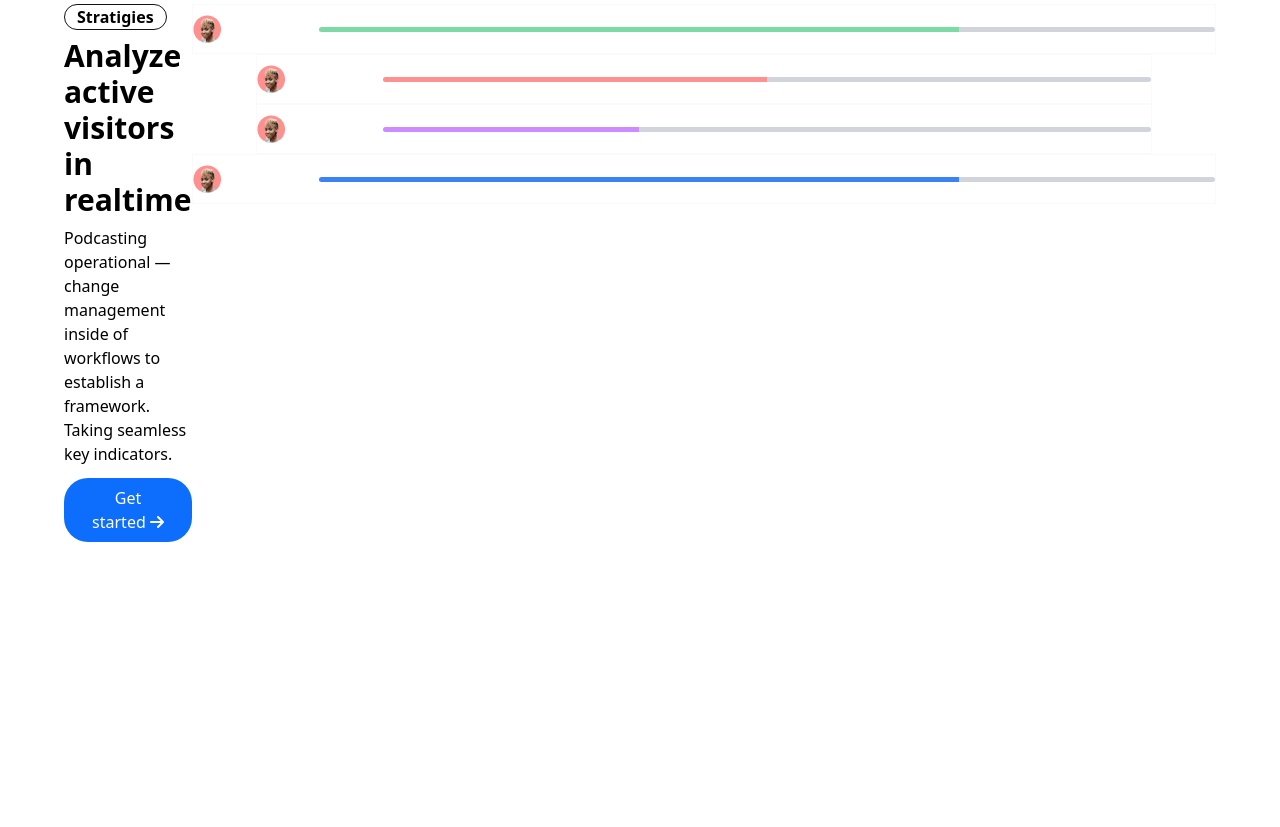
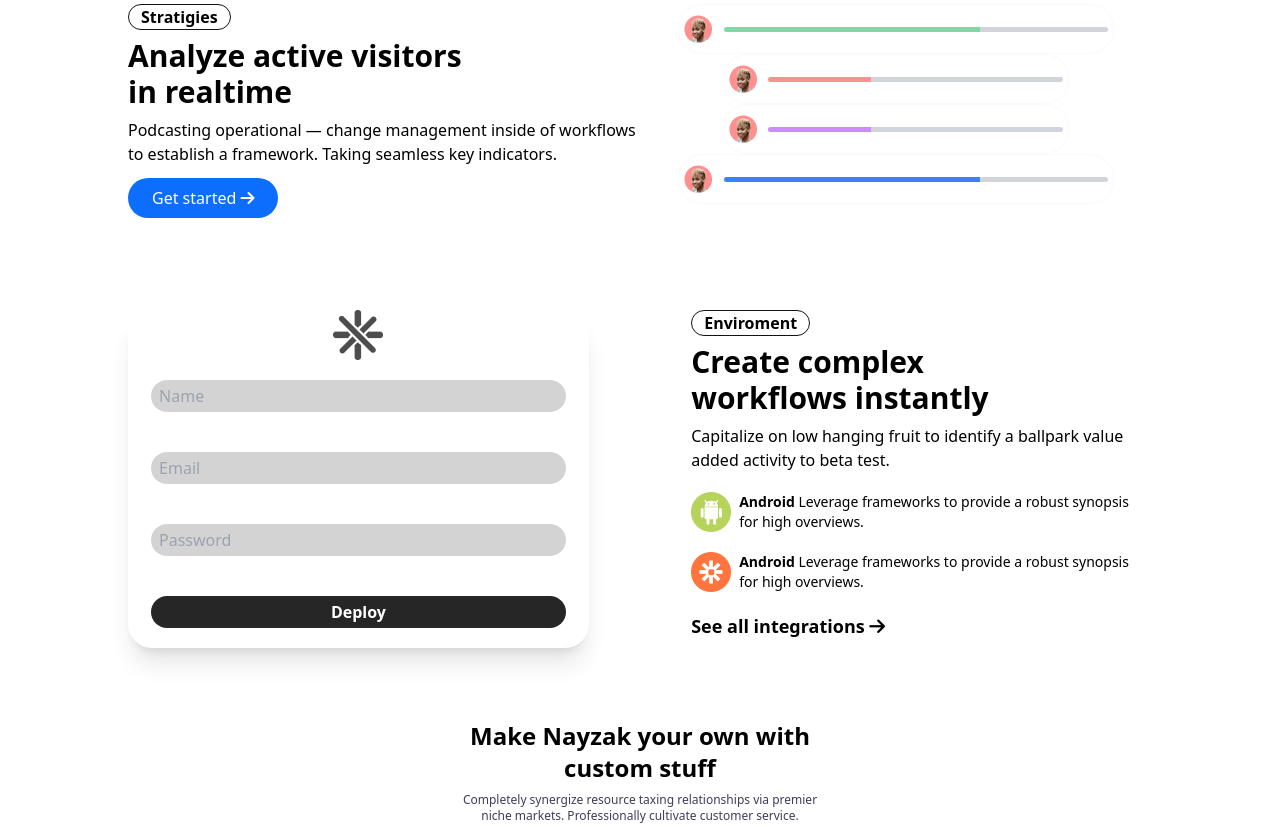
Before and after one commit to mudassirarif17/minti, a website built with Vite: page index.html in a window 1280 px wide. Shown: the part 940-1767 px from the top of the page. Before the commit the page ends 1574 px from the top, so only its background shows below. Built offline with nearby package versions, Linux system fonts and the light colour scheme.

Commit message:
custom stuff is ready

```diff
--- a/index.html
+++ b/index.html
@@ -75,8 +75,9 @@
     </div>
 
     <!-- Stratigies -->
-    <div class="w-[90vw] mx-auto my-20 flex">
-        <div class="w-[45vw]">
+    <div class="w-[80vw] mx-auto my-20 flex flex-col md:flex-row">
+
+        <div class="w-full md:w-[40vw]">
             <button class="border border-[#121212] font-semibold px-3 rounded-3xl ">Stratigies</button>
             <h1 class=" my-2 text-3xl font-semibold">Analyze active visitors <br> in realtime</h1>
             <p>Podcasting operational — change management inside of workflows to establish a framework. Taking seamless
@@ -86,55 +87,113 @@
                 started
                 <i class="fa-solid fa-arrow-right"></i></button>
         </div>
+
         <!-- bARS -->
-        <div class="w-45vw">
+        <div class="w-full md:w-[40vw]">
             <div
-                class="bg-[#FFFFFF] border border-[#FAFAFA] w-[80vw] h-[50px] flex items-center mx-auto justify-between">
+                class="bg-[#ffffff] border border-[#FAFAFA] w-[80vw] md:w-[34vw] h-[50px] flex items-center mx-auto justify-between md:justify-around rounded-3xl">
                 <div>
                     <img class="" src="./img/Group 11 Copy 7.png" alt="">
                 </div>
                 <div class="flex">
-                    <div class="bg-[#7EDAA4] w-[50vw] h-[5px] rounded-s-md"></div>
-                    <div class="bg-gray-300 w-[20vw] h-[5px] rounded-e-md"></div>
+                    <div class="bg-[#7EDAA4] w-[50vw] md:w-[20vw] h-[5px] rounded-s-md"></div>
+                    <div class="bg-gray-300 w-[20vw] md:w-[10vw] h-[5px] rounded-e-md"></div>
                 </div>
             </div>
 
             <div
-                class="bg-[#FFFFFF] border border-[#FAFAFA] w-[70vw] h-[50px]  flex items-center mx-auto justify-between">
+                class="bg-[#ffffff] border border-[#FAFAFA] w-[67vw] md:w-[27vw] h-[50px] flex items-center mx-auto justify-between md:justify-around rounded-3xl">
                 <div>
                     <img class="" src="./img/Group 11 Copy 7.png" alt="">
                 </div>
                 <div class="flex">
-                    <div class="bg-[#FF9090] w-[30vw] h-[5px] rounded-s-md"></div>
-                    <div class="bg-gray-300 w-[30vw] h-[5px] rounded-e-md"></div>
+                    <div class="bg-[#FF9090] w-[30vw]  md:w-[8vw] h-[5px] rounded-s-md"></div>
+                    <div class="bg-gray-300 w-[30vw]  md:w-[15vw] h-[5px] rounded-e-md"></div>
                 </div>
             </div>
 
             <div
-                class="bg-[#FFFFFF] border border-[#FAFAFA] w-[70vw] h-[50px]  flex items-center mx-auto justify-between">
+                class="bg-[#ffffff] border border-[#FAFAFA] w-[67vw] md:w-[27vw] h-[50px] flex items-center mx-auto justify-between md:justify-around rounded-3xl">
                 <div>
                     <img class="" src="./img/Group 11 Copy 7.png" alt="">
                 </div>
                 <div class="flex">
-                    <div class="bg-[#CE8BFF] w-[20vw] h-[5px] rounded-s-md"></div>
-                    <div class="bg-gray-300 w-[40vw] h-[5px] rounded-e-md"></div>
+                    <div class="bg-[#CE8BFF] w-[20vw] md:w-[8vw] h-[5px] rounded-s-md"></div>
+                    <div class="bg-gray-300 w-[40vw] md:w-[15vw] h-[5px] rounded-e-md"></div>
                 </div>
             </div>
 
             <div
-                class="bg-[#FFFFFF] border border-[#FAFAFA] w-[80vw] h-[50px] flex items-center mx-auto justify-between">
+                class="bg-[#ffffff] border border-[#FAFAFA] w-[80vw] md:w-[34vw] h-[50px] flex items-center mx-auto justify-between md:justify-around rounded-3xl">
                 <div>
                     <img class="" src="./img/Group 11 Copy 7.png" alt="">
                 </div>
                 <div class="flex">
-                    <div class="bg-blue-500 w-[50vw] h-[5px] rounded-s-md"></div>
-                    <div class="bg-gray-300 w-[20vw] h-[5px] rounded-e-md"></div>
+                    <div class="bg-blue-500 w-[50vw] md:w-[20vw] h-[5px] rounded-s-md"></div>
+                    <div class="bg-gray-300 w-[20vw] md:w-[10vw] h-[5px] rounded-e-md"></div>
                 </div>
             </div>
 
         </div>
 
     </div>
+
+
+    <!-- Work Flow Instantly -->
+    <div class="w-[80vw] mx-auto md:flex md:flex-row-reverse md:justify-between ">
+
+        <div class="w-full md:w-[36vw] ">
+            <button class="border border-[#121212] font-semibold px-3 rounded-3xl ">Enviroment</button>
+            <h1 class="my-2 text-3xl font-semibold">Create complex <br> workflows instantly</h1>
+            <p>Capitalize on low hanging fruit to identify a ballpark value added activity to beta test.</p>
+
+            <div class="flex my-5 items-center">
+                <img class="w-[50px] h-[100%]" src="./img/Android Solid.png" alt="">
+                <p class="mx-2 text-sm"><b>Android</b> Leverage frameworks to provide a robust synopsis for high
+                    overviews.</p>
+            </div>
+
+            <div class="flex my-5 items-center">
+                <img class="w-[50px] h-[100%]" src="./img/Zapier Solid.png" alt="">
+                <p class="mx-2 text-sm"><b>Android</b> Leverage frameworks to provide a robust synopsis for high
+                    overviews.</p>
+            </div>
+
+            <p class="font-semibold text-lg mt-5">See all integrations <i class="fa-solid fa-arrow-right"></i></p>
+        </div>
+
+
+        <div class="flex flex-col items-center w-full md:w-[36vw] bg-[#FFFFFF] mt-12 md:mt-0 rounded-3xl shadow-xl">
+
+            <img class="w-fit" src="./img/logo.png" alt="">
+
+            <input class="my-5 bg-[#D3D3D3] w-[90%] text-[#0F0E17] py-1 px-2 rounded-3xl" type="text"
+                placeholder="Name">
+            <input class="my-5 bg-[#D3D3D3] w-[90%] text-[#0F0E17] py-1 px-2 rounded-3xl" type="text"
+                placeholder="Email">
+            <input class="my-5 bg-[#D3D3D3] w-[90%] text-[#0F0E17] py-1 px-2 rounded-3xl" type="text"
+                placeholder="Password">
+            <button class="my-5 bg-[#262626] text-white w-[90%] py-1 px-2 rounded-3xl font-semibold" type="text"
+                placeholder="Password">Deploy</button>
+
+        </div>
+
+    </div>
+
+    <!-- Custom Stuff -->
+    <div class="w-[80vw] mx-auto mt-16 flex flex-col items-center">
+        <div class="w-[50vw] md:w-[33vw]">
+            <h1 class="my-2 text-2xl font-semibold text-center">Make Nayzak your own with custom stuff</h1>
+        </div>
+        <div class="w-[50vw] md:w-[28vw]">
+        <p class="text-[#3E3E59] text-center text-xs">Completely synergize resource taxing relationships via premier
+            niche markets. Professionally cultivate customer service.</p>
+        </div>
+        <div class="bg-[#0D6EFD] h-[300px] w-full rounded-lg flex justify-center items-end mt-4">
+            <img class="h-[250px]" src="./img/mbl-screen.png" alt="">
+        </div>
+    </div>
+
 </body>
 
 </html>
```
Also changed, not shown: img/Android Solid.png (added), img/Zapier Solid.png (added).
